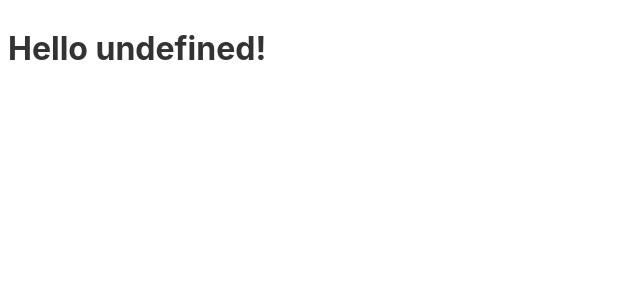
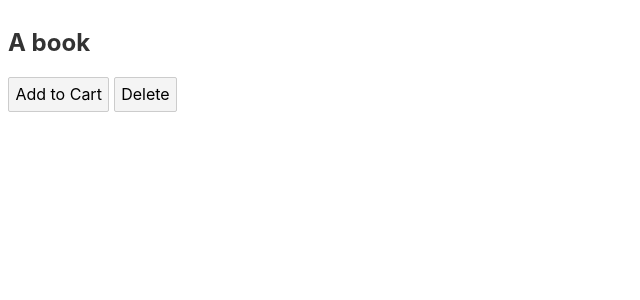
Before and after one commit to sahilmob/svelte-course-component-communication, a Svelte app: page / in a window 1280 px wide. Shown: the top 300 px of the page, without its empty margins (0-640 px from the left). Built offline with nearby package versions, Linux system fonts and the light colour scheme.

Commit message:
use event forwarding

```diff
--- a/src/App.svelte
+++ b/src/App.svelte
@@ -1,5 +1,5 @@
 <script>
-  export let name;
+  import Product from "./Product.svelte";
 </script>
 
-<h1>Hello {name}!</h1>
+<Product productTitle="A book" on:click={() => console.log('clicked')} />
```
